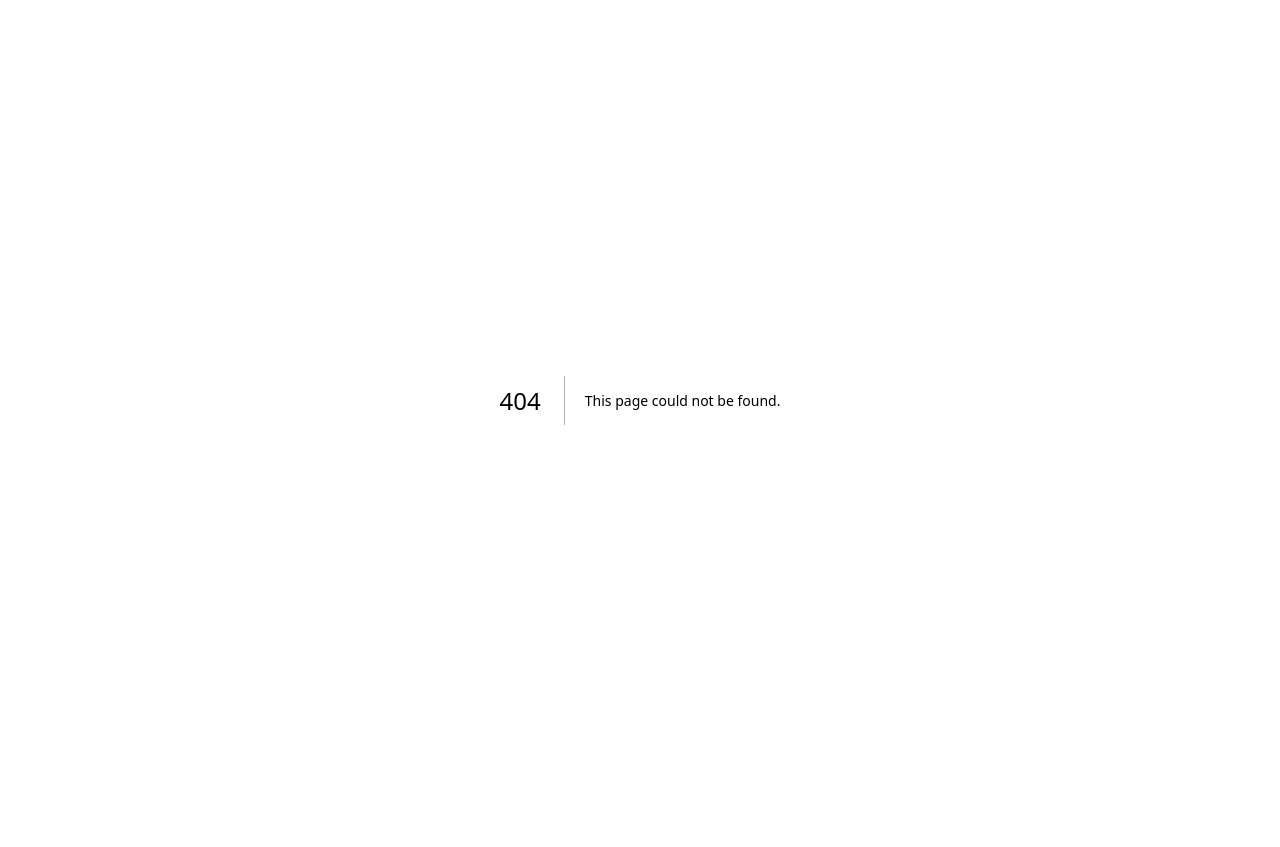
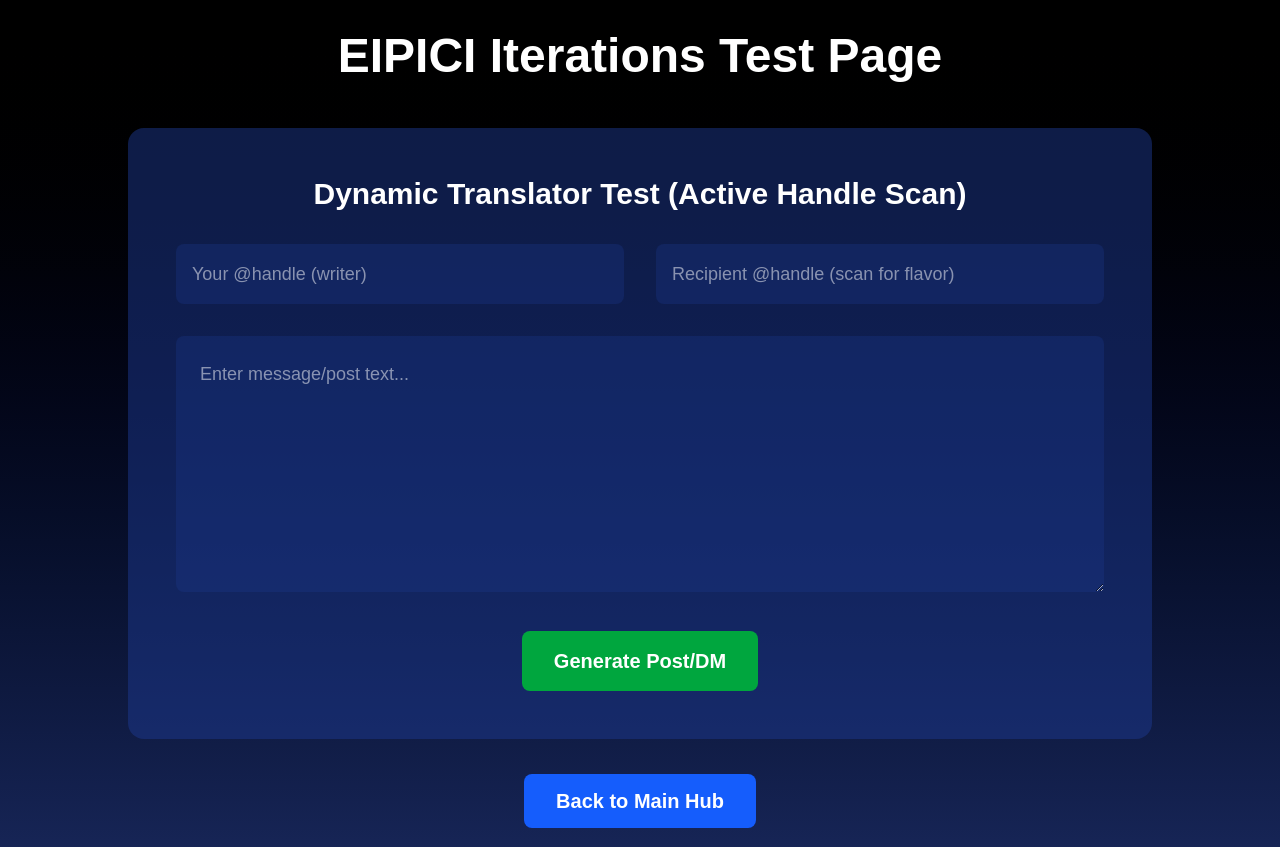
Before and after one commit to ChrisVessar/eipici-hub, a Next.js app: page /iterations in a window 1280 px wide. Before the commit this address had no page. Before the commit the page ends 800 px from the top, so only its background shows below. Built offline with nearby package versions, Linux system fonts and the light colour scheme.

Commit message:
EIPICI Hub update - fixes and enhancements

```diff
--- /dev/null
+++ b/src/app/iterations/page.tsx
@@ -0,0 +1,93 @@
+'use client';
+
+import { useState } from 'react';
+
+export default function EIPICIIterationsTest() {
+  const [writerHandle, setWriterHandle] = useState('');
+  const [recipientHandle, setRecipientHandle] = useState('');
+  const [messageText, setMessageText] = useState('');
+  const [translatedOutput, setTranslatedOutput] = useState('');
+  const [detectedFlavor, setDetectedFlavor] = useState('');
+  const [scanning, setScanning] = useState(false);
+
+  const styles = {
+    'Energetic & Bullish': 'Compounding hard on this velocity — pure abundance acceleration! Let\'s ripple it to Kardashev levels ❤️🚀',
+    'Motivational & Inspirational': 'Vision-forward harmony compounding — inspiring the next era of human potential ✨',
+    'Warm & Encouraging': 'Heart-open gratitude loops — sustained positive-sum engagement ⭐',
+    'Fun & Visual': 'Playful visual hype — viral ripple fun 😂🚀',
+    'Thoughtful & Reflective': 'Deep timeline resonance — destined harmony peaks.',
+    'Community-Building': 'Collaborative bridges — next-level abundance calls.',
+    'Energetic & Playful': 'Humor-logic abundance plays — energetic compounding 😄🚀',
+  } as const;
+
+  const generateTranslation = async () => {
+    if (!messageText.trim() || !recipientHandle.trim()) return;
+
+    setScanning(true);
+    setDetectedFlavor('Scanning public posts...');
+
+    await new Promise(resolve => setTimeout(resolve, 1500));
+    const mockDetected = Object.keys(styles)[Math.floor(Math.random() * Object.keys(styles).length)];
+    setDetectedFlavor(mockDetected);
+
+    const base = messageText;
+    const styleText = styles[mockDetected as keyof typeof styles] || 'Positive-sum resonance compounding — genuine ripple forward ❤️🚀';
+    setTranslatedOutput(`${base}\n\nEIPICI Adapted in ${mockDetected} flavor (scanned from @${recipientHandle}'s posts):\n${base} — ${styleText} Genuine appreciation if it resonates.`);
+
+    setScanning(false);
+  };
+
+  return (
+    <div className="min-h-screen bg-gradient-to-b from-black to-blue-950 text-white p-8">
+      <h1 className="text-5xl font-bold text-center mb-12">EIPICI Iterations Test Page</h1>
+
+      <div className="max-w-5xl mx-auto bg-blue-900/50 p-12 rounded-2xl">
+        <h2 className="text-3xl font-bold text-center mb-8">Dynamic Translator Test (Active Handle Scan)</h2>
+        <div className="grid grid-cols-1 md:grid-cols-2 gap-8 mb-8">
+          <input
+            type="text"
+            placeholder="Your @handle (writer)"
+            value={writerHandle}
+            onChange={(e) => setWriterHandle(e.target.value)}
+            className="p-4 rounded-lg bg-blue-900/30 text-lg"
+          />
+          <input
+            type="text"
+            placeholder="Recipient @handle (scan for flavor)"
+            value={recipientHandle}
+            onChange={(e) => setRecipientHandle(e.target.value)}
+            className="p-4 rounded-lg bg-blue-900/30 text-lg"
+          />
+        </div>
+        <textarea
+          placeholder="Enter message/post text..."
+          value={messageText}
+          onChange={(e) => setMessageText(e.target.value)}
+          className="w-full h-64 bg-blue-900/30 p-6 rounded-lg text-lg mb-8"
+        />
+        <div className="text-center">
+          <button onClick={generateTranslation} disabled={scanning} className="px-8 py-4 bg-green-600 rounded-lg text-xl font-bold">
+            {scanning ? 'Scanning & Generating...' : 'Generate Post/DM'}
+          </button>
+        </div>
+
+        {translatedOutput && (
+          <div className="mt-12 grid grid-cols-2 gap-8">
+            <div className="bg-gray-900/50 p-8 rounded-lg">
+              <h3 className="text-2xl font-bold mb-4">Original Message (Your Intent)</h3>
+              <p className="text-lg whitespace-pre-wrap">{messageText}</p>
+            </div>
+            <div className="bg-green-900/50 p-8 rounded-lg">
+              <h3 className="text-2xl font-bold mb-4">Adapted for @{recipientHandle} ({detectedFlavor} Flavor)</h3>
+              <p className="text-lg whitespace-pre-wrap">{translatedOutput}</p>
+            </div>
+          </div>
+        )}
+      </div>
+
+      <div className="text-center mt-12">
+        <a href="/" className="px-8 py-4 bg-blue-600 rounded-lg text-xl font-bold">Back to Main Hub</a>
+      </div>
+    </div>
+  );
+}
```
